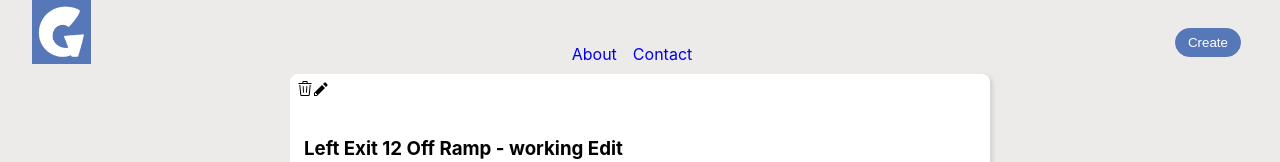
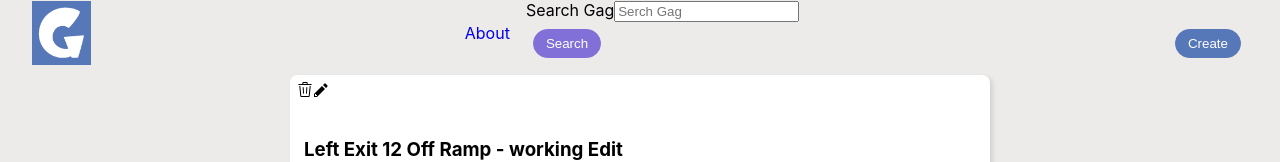
Before and after one commit to YasharPa/Gags-rebuild, a React (Create React App) app: page / in a window 1280 px wide. Shown: the top 162 px of the page. Built offline with nearby package versions, Linux system fonts and the light colour scheme; data requests are answered from the project's data file.

Commit message:
Adding Search Bar.

```diff
--- a/src/App.js
+++ b/src/App.js
@@ -1,14 +1,30 @@
 import Navbar from "./components/Navbar";
 import GagList from "./components/GagList";
+import { useFetchGagsQuery } from "./store";
+import { useState, useEffect } from "react";
 
 function App() {
+  const { data } = useFetchGagsQuery();
+  const [filteredData, setUpdatedData] = useState(data);
+
+  useEffect(() => {
+    setUpdatedData(data);
+  }, [data]);
+
+  const handleSerchGagSubmit = (term) => {
+    const filteredData = data.filter((gag) => {
+      return gag.content.toLowerCase().includes(term.toLowerCase());
+    });
+    setUpdatedData(filteredData);
+  };
+
   return (
     <div className="app">
-      <Navbar />
+      <Navbar onSubmit={handleSerchGagSubmit} />
       <div className="gag-list">
-        <GagList />
+        <GagList data={filteredData} />
       </div>
-      <div id="contact">hey you reached the footer</div>
+      <footer id="about"> </footer>
     </div>
   );
 }
--- a/src/components/GagList.js
+++ b/src/components/GagList.js
@@ -4,9 +4,7 @@ import GagListItem from "./GagListItem";
 import Button from "./Button";
 import CommentItem from "./CommentItem";
 import Skeleton from "./Skeleton";
-function GagList() {
-  const { data, isLoading, error } = useFetchGagsQuery();
-
+function GagList({ data }) {
   const [currentPage, setCurrentPage] = useState(1);
   const itemsPerPage = 3;
   let totalPages = 1;
@@ -28,14 +26,14 @@ function GagList() {
   let gagsContent;
   let currentGags;
 
-  if (isLoading) {
-    return (gagsContent = <Skeleton times={3} className="active-skeleton" />);
-  } else if (error) {
-    return (gagsContent = <div>Error loading gags..</div>);
-  } else {
-    totalPages = Math.ceil(data.length / itemsPerPage);
-
-    gagsContent = data.map((gag) => {
+  // if (isLoading) {
+  //   return (gagsContent = <Skeleton times={3} className="active-skeleton" />);
+  // } else if (error) {
+  //   return (gagsContent = <div>Error loading gags..</div>);
+  // } else {
+  const filteredGagsArray = Array.isArray(data) ? data : [];
+  totalPages = Math.ceil(filteredGagsArray.length / itemsPerPage);
+  gagsContent = filteredGagsArray.map((gag) => {
     return (
       <div key={gag.id}>
         <GagListItem gag={gag} />
@@ -44,7 +42,6 @@ function GagList() {
     );
   });
   currentGags = gagsContent.slice(indexOfFirstGag, indexOfLastGag);
-  }
 
   return (
     <div>
--- a/src/components/Navbar.js
+++ b/src/components/Navbar.js
@@ -1,12 +1,16 @@
 import GagItemCreate from "./GagItemCreate";
 import Logo from "../pictures/G-logo.png";
-function Navbar() {
-  const contantSection = document.getElementById("contact");
+import SearchGag from "./SearchBarGag";
+
+function Navbar({ onSubmit }) {
+  const contantSection = document.getElementById("about");
+
   const handleClick = () => {
     if (contantSection) {
       contantSection.scrollIntoView({ behavior: "smooth" });
     }
   };
+
   return (
     <div className="navbar">
       <div className="g-logo">
@@ -14,10 +18,12 @@ function Navbar() {
       </div>
       <ul className="details">
         <li>
-          <a href="about">About</a>
+          <a href="#about" onClick={handleClick}>
+            About
+          </a>
         </li>
         <li>
-          <a href="#contact">Contact</a>
+          <SearchGag onSubmit={onSubmit} />
         </li>
       </ul>
 
--- /dev/null
+++ b/src/components/SearchBarGag.js
@@ -0,0 +1,29 @@
+import { useState } from "react";
+import Button from "./Button";
+
+function SearchBarGag({ onSubmit }) {
+  const [term, setTerm] = useState("");
+
+  const handleSubmit = (event) => {
+    event.preventDefault();
+    onSubmit(term);
+  };
+
+  const handleChange = (event) => {
+    setTerm(event.target.value);
+  };
+
+  return (
+    <div>
+      <form onSubmit={handleSubmit}>
+        <label>Search Gag</label>
+        <input placeholder="Serch Gag" value={term} onChange={handleChange} />
+        <Button type="submit" secondary rounded>
+          Search
+        </Button>
+      </form>
+    </div>
+  );
+}
+
+export default SearchBarGag;
```
Lines whose indentation alone changed are shown as unchanged.
